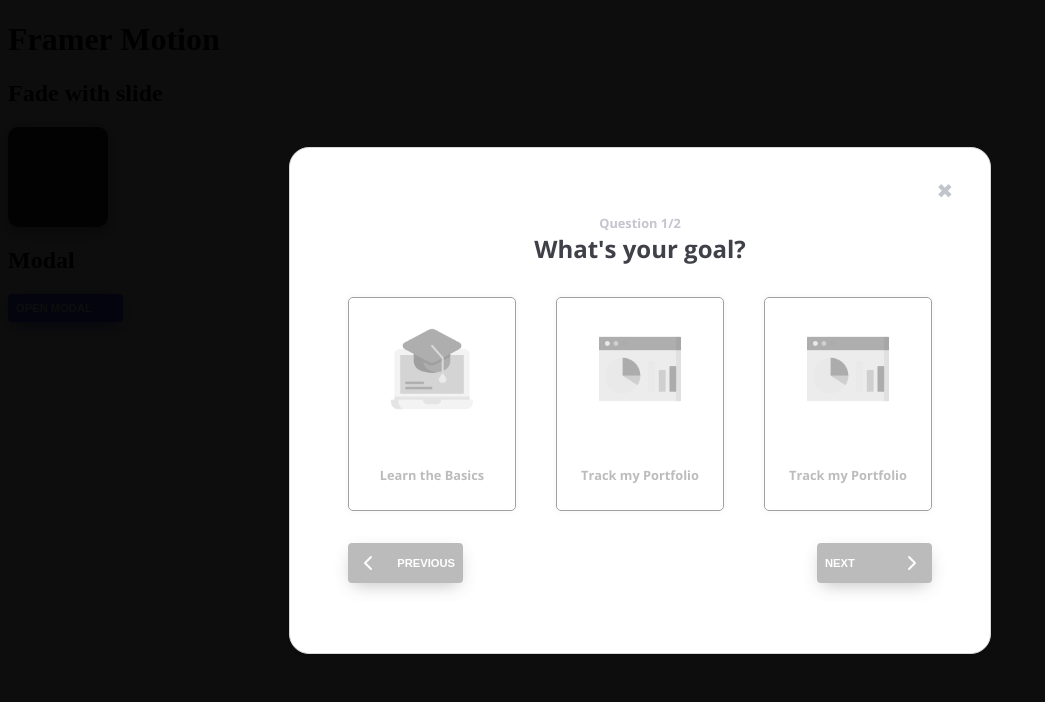
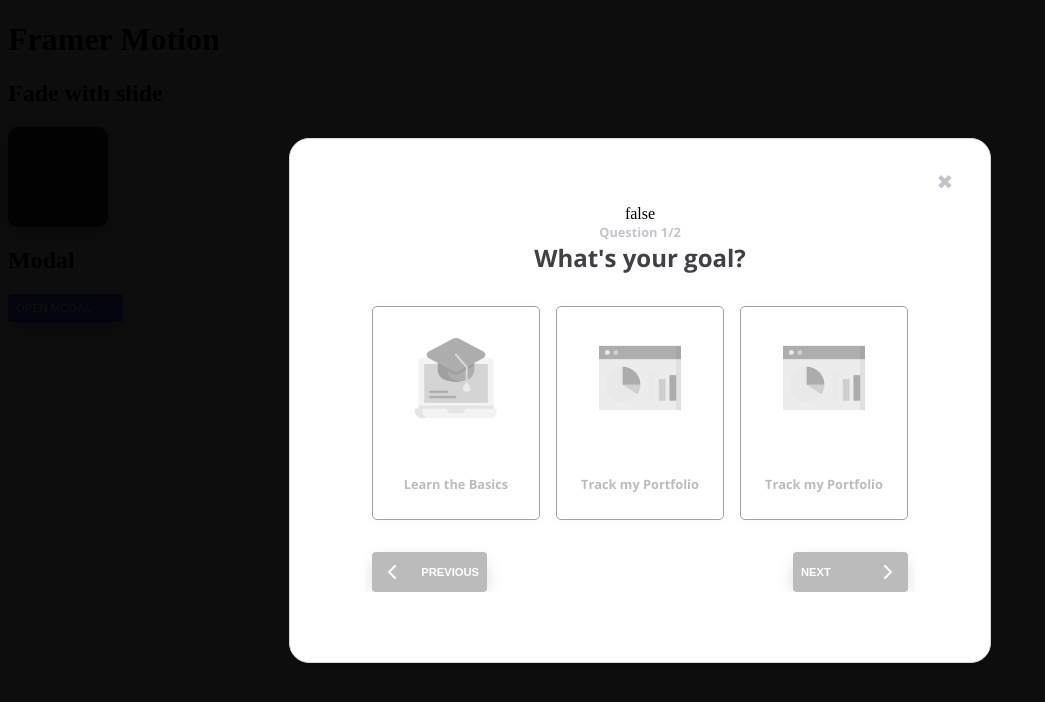
Before and after one commit to jonit-dev/react-simple-modal, a React (Create React App) app: page / in a window 1280 px wide. Both pictures are taken after a click on the button "OPEN MODAL". Shown: the top 702 px of the page, without its empty margins (0-1045 px from the left). Built offline with nearby package versions, Linux system fonts and the light colour scheme.

Commit message:
wizard bugfixes

```diff
--- a/src/components/Wizard/QuestionOptionCard.tsx
+++ b/src/components/Wizard/QuestionOptionCard.tsx
@@ -1,3 +1,4 @@
+import { motion } from "framer-motion";
 import React from "react";
 import { CheckCircle } from "react-feather";
 import styled from "styled-components";
@@ -18,7 +19,12 @@ export const QuestionOptionCard: React.FC<IProps> = ({
   onClick,
 }) => {
   return (
-    <IconBox className={!isSelected ? "inactive" : ""} onClick={onClick}>
+    <IconBox
+      className={!isSelected ? "inactive" : ""}
+      onClick={onClick}
+      animate={isSelected ? { scale: 1.05 } : { scale: 1 }}
+      transition={{ duration: 0.5 }}
+    >
       {isSelected && <CustomCheckCircle />}
       <ImageContainer>
         <img src={imageUrl} alt="question option icon" />
@@ -28,7 +34,7 @@ export const QuestionOptionCard: React.FC<IProps> = ({
   );
 };
 
-const IconBox = styled.div`
+const IconBox = styled(motion.div)`
   display: flex;
   flex-wrap: wrap;
   flex-direction: row-reverse;
--- a/src/components/Wizard/QuestionWizard.tsx
+++ b/src/components/Wizard/QuestionWizard.tsx
@@ -1,3 +1,4 @@
+import { AnimatePresence, motion } from "framer-motion";
 import React, { useEffect, useState } from "react";
 import styled from "styled-components/macro";
 
@@ -37,11 +38,15 @@ export const QuestionWizard: React.FC<IProps> = ({
     questionsIndex === totalQuestions - 2
   );
 
+  const [isTransitionTriggered, setIsTransitionTriggered] = useState(false);
+
+  useEffect(() => {
+    onChange && onChange(questions);
+    // eslint-disable-next-line react-hooks/exhaustive-deps
+  }, [questionsIndex]);
+
   useEffect(() => {
     setCurrentQuestion(questions[questionsIndex]);
-
-    onChange && onChange(questions);
-
     setIsPreviousDisabled(questionsIndex === 0);
     setIsLastStep(questionsIndex === totalQuestions - 1);
     setCurrentStepDisabled(
@@ -82,14 +87,16 @@ export const QuestionWizard: React.FC<IProps> = ({
     ));
 
   const onNextClick = () => {
-    if (!isCurrentStepDisabled) {
-      !isLastStep && setQuestionsIndex((prev) => prev + 1);
+    if (!isCurrentStepDisabled && !isLastStep) {
+      setQuestionsIndex((prev) => prev + 1);
+      setIsTransitionTriggered(true);
     }
   };
 
   const onPreviousClick = () => {
-    if (!isCurrentStepDisabled) {
-      !isPreviousDisabled && setQuestionsIndex((prev) => prev - 1);
+    if (!isCurrentStepDisabled && !isPreviousDisabled) {
+      setQuestionsIndex((prev) => prev - 1);
+      setIsTransitionTriggered(true);
     }
   };
 
@@ -100,7 +107,10 @@ export const QuestionWizard: React.FC<IProps> = ({
   };
 
   return (
-    <Container>
+    <AnimatePresence>
+      <Wrapper>
+        {JSON.stringify(isTransitionTriggered)}
+        <Container transition={{ type: "spring", stiffness: 100 }}>
           <Header>
             <QuestionLabel>
               Question {questionsIndex + 1}/{totalQuestions}
@@ -128,10 +138,16 @@ export const QuestionWizard: React.FC<IProps> = ({
             )}
           </Footer>
         </Container>
+      </Wrapper>
+    </AnimatePresence>
   );
 };
 
-const Container = styled.div`
+const Wrapper = styled.div`
+  overflow: hidden;
+`;
+
+const Container = styled(motion.div)`
   font-family: "Open Sans", sans-serif;
   width: 100%;
   max-width: 600px;
```
Lines whose indentation alone changed are shown as unchanged.
